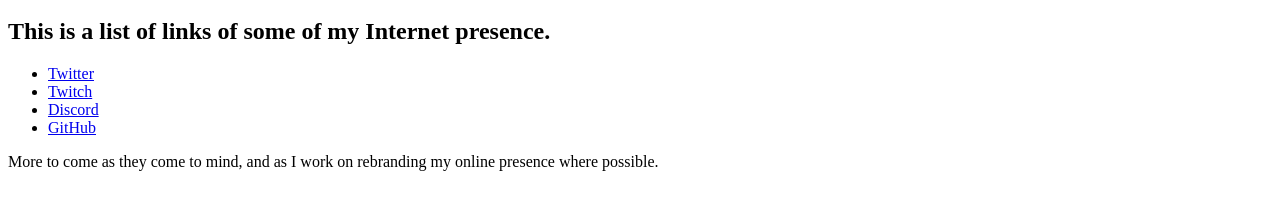
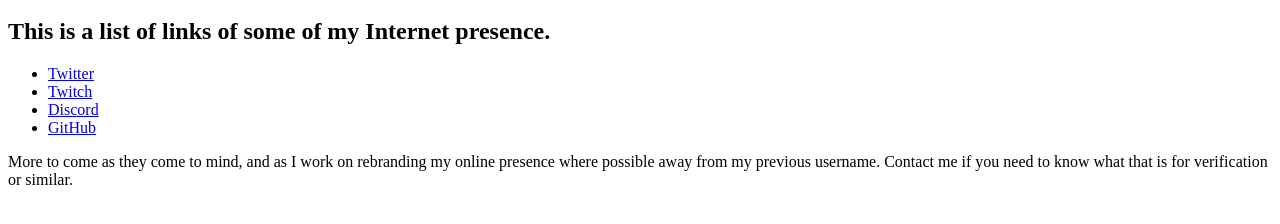
Before and after one commit to DragRedSim/dragredsim.github.io, a plain HTML site: page index.html in a window 1280 px wide. Shown: the part 48-272 px from the top of the page. Drawn offline with Linux system fonts and the light colour scheme.

Commit message:
Update index.html

```diff
--- a/index.html
+++ b/index.html
@@ -11,6 +11,6 @@
 <li><a href="https://discord.gg/x2nn2Uk">Discord</a></li>
 <li><a href="https://github.com/dragredsim">GitHub</a></li>
 </ul>
-More to come as they come to mind, and as I work on rebranding my online presence where possible.
+More to come as they come to mind, and as I work on rebranding my online presence where possible away from my previous username. Contact me if you need to know what that is for verification or similar.
 </body>
 </html>
```
